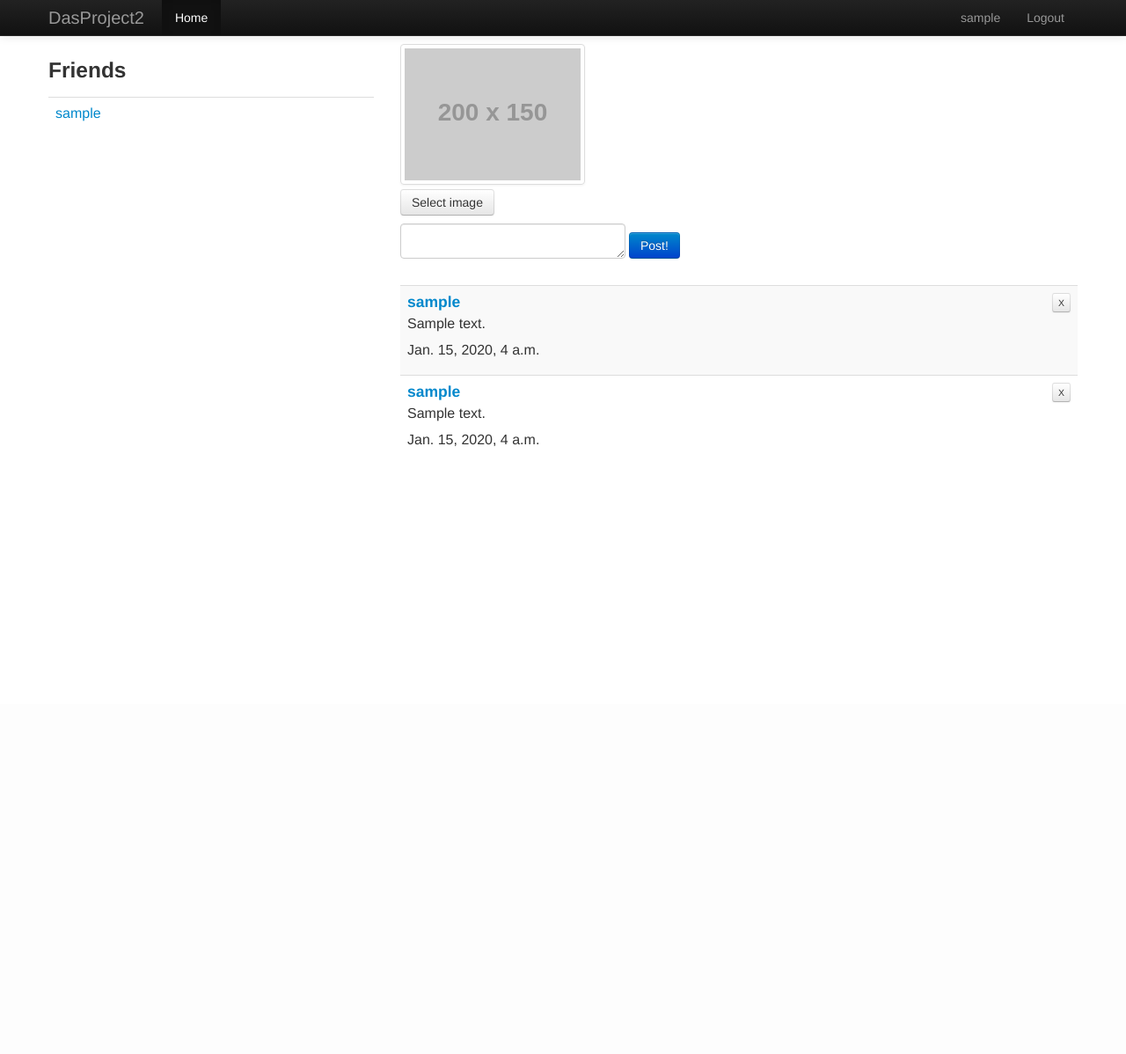
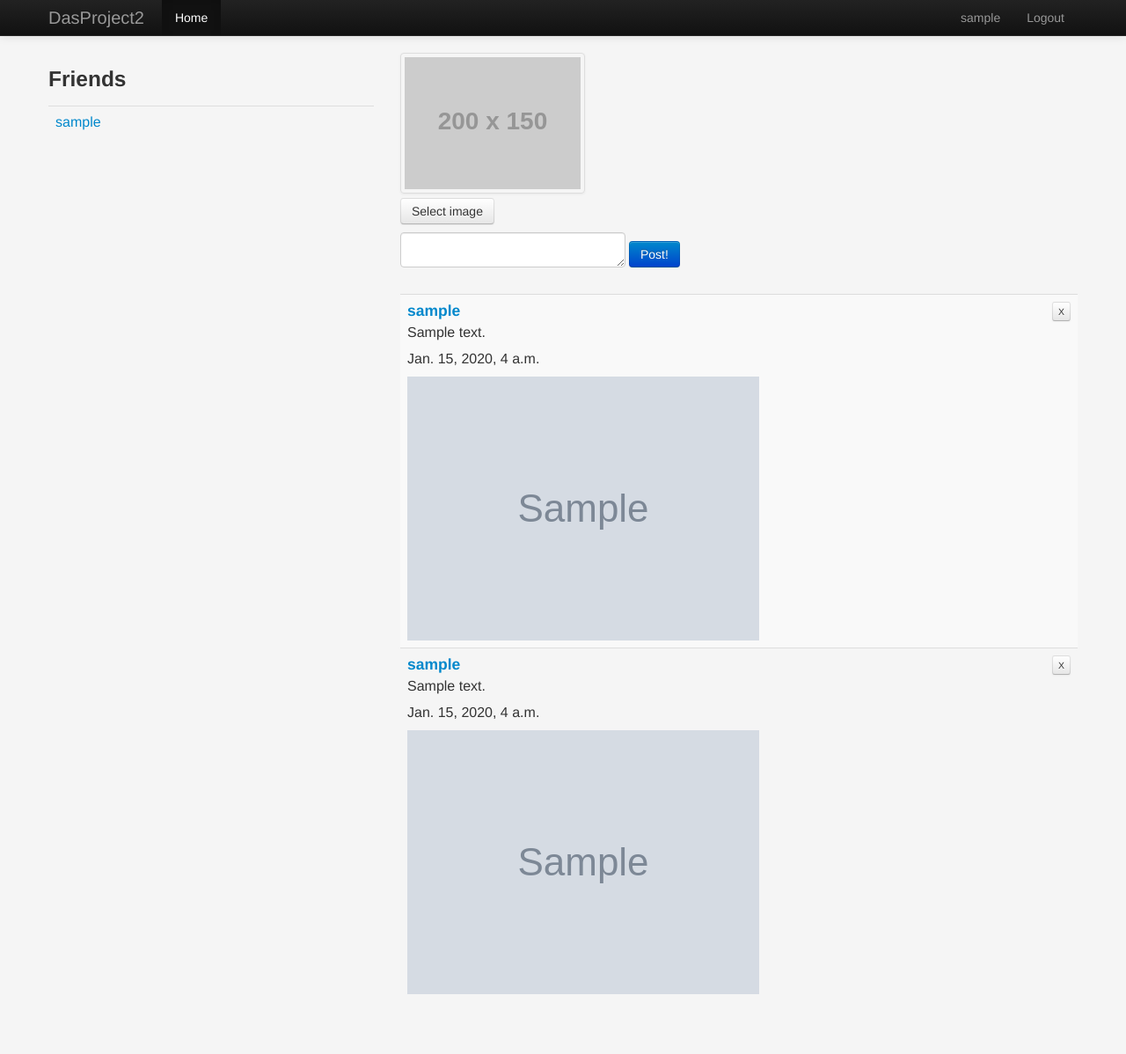
Before and after one commit to wreardan/kitty2013, a Django app: page /user/1 in a window 1280 px wide. Shown: the whole page at 88% size. Before the commit the page ends 507 px from the top, so only its background shows below. Run offline with Django 3.2, Linux system fonts and the light colour scheme; a user stored in the database is signed in; tables that the repository leaves empty hold one stand-in row (values such as "Sample post"); grey boxes marked "Sample" are stand-in pictures; grey boxes labelled with a size stand in for pictures from a placeholder-image service; data that the repository does not hold is empty; parts of the project's set-up code (start-up, migrations or seed data) failed here and were passed over; some libraries are stand-ins or nearby versions.

Commit message:
Added like to User_Profile model.py

```diff
--- a/core/models.py
+++ b/core/models.py
@@ -10,3 +10,4 @@ class Meow(models.Model):
 class UserProfile(models.Model):
     user = models.OneToOneField(User)
     followers = models.ManyToManyField('self', symmetrical=False, blank=True)
+    likes = models.ManyToManyField(Meow, blank=True)
--- a/core/templates/user_home.html
+++ b/core/templates/user_home.html
@@ -2,6 +2,13 @@
 {% block title %}DasProject2 {{ meow.user.username }} {% endblock %}
 {% block css %}
     <link href="/static/css/bootstrap-fileupload.min.css" rel="stylesheet">
+    <style type="text/css">
+      body {
+        padding-top: 60px;
+        padding-bottom: 40px;
+        background-color: #f5f5f5;
+      }
+    </style>
 {% endblock %}
 
 {% block js_first %}
@@ -62,6 +69,7 @@
                                 </h4>
                                 <p>{{meow.text}}</p>
                                 <p>{{meow.ts}} </p>
+                                <img src="{{meow.image_url}}" />
                             </div>
                             </td>
                             <td>
--- a/core/views.py
+++ b/core/views.py
@@ -80,7 +80,6 @@ def subscribe_user(request, user_id):
         user = get_object_or_404(User, pk=user_id)
         user_prof = user.userprofile
         user_prof.followers.add(logged_user.userprofile)
-        logged_user.userprofile.followers.add(user_prof)
         user_prof.save()
         return redirect('/user/%s' % user.id)
     raise Http404
@@ -92,7 +91,6 @@ def unsubscribe_user(request, user_id):
         user = get_object_or_404(User, pk=user_id)
         user_prof = user.userprofile
         user_prof.followers.remove(logged_user.userprofile)
-        logged_user.followers.remove(user_prof)
         user_prof.save()
         return redirect('/user/%s' % user.id)
     raise Http404
```
